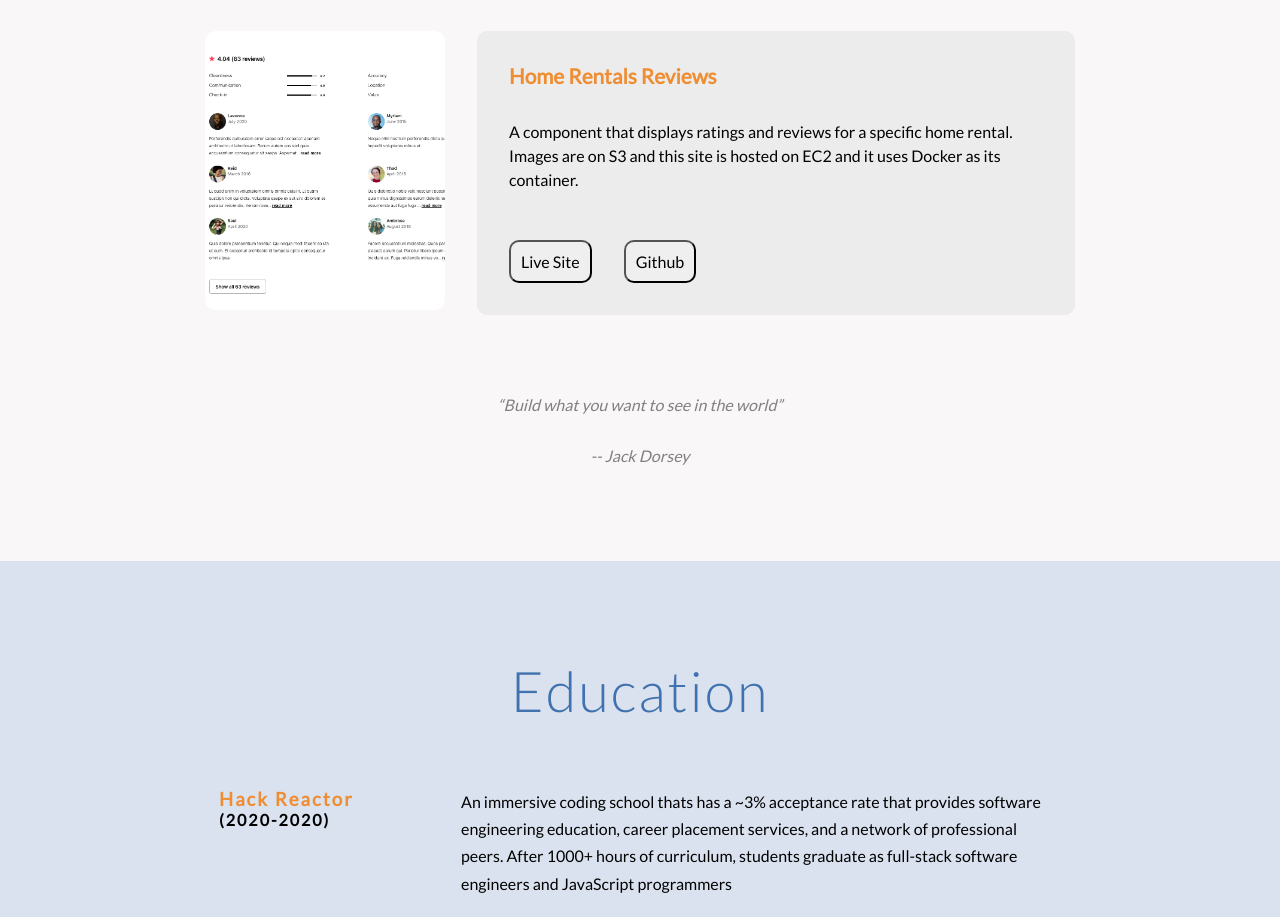
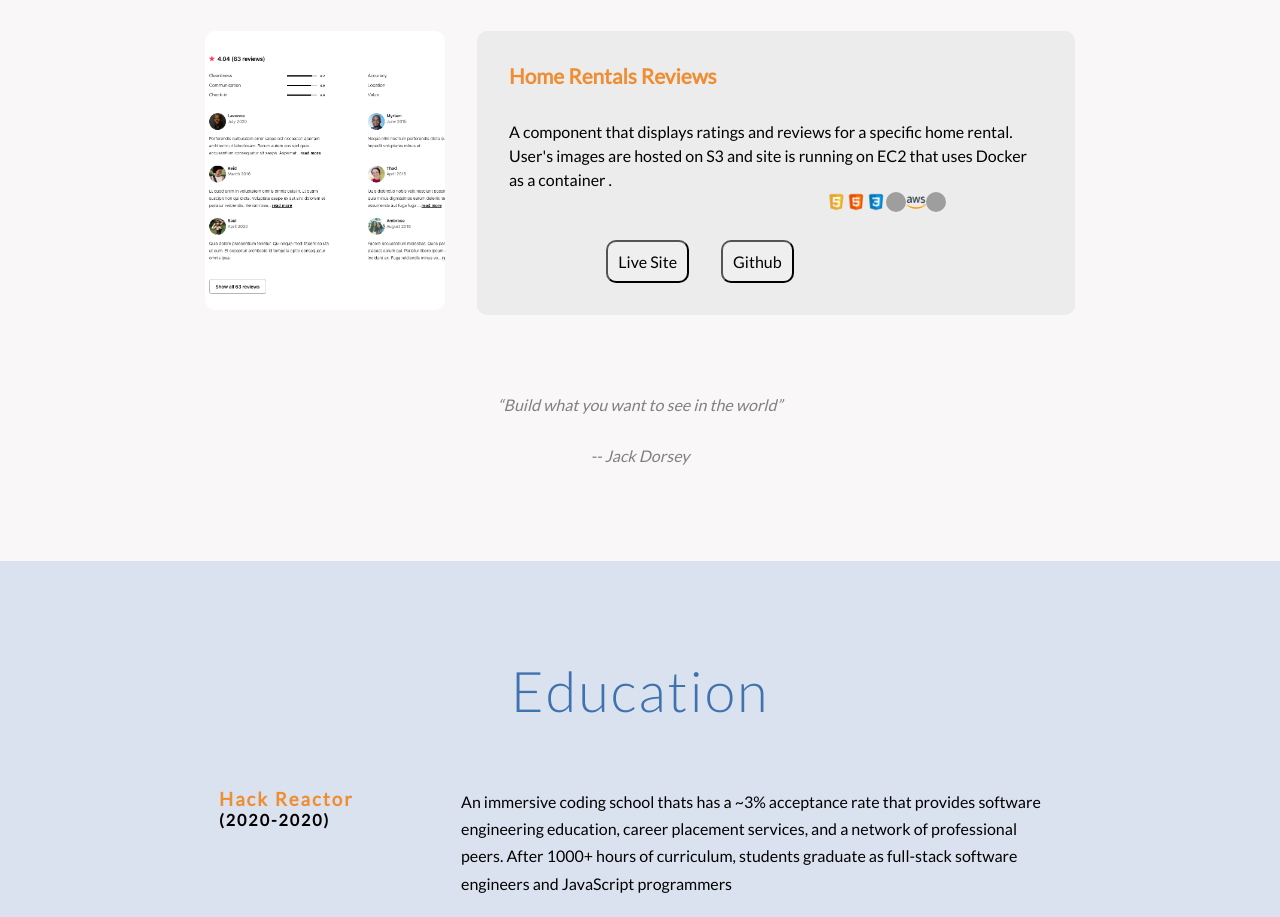
Before and after one commit to nimaester/personalsite, a React (Create React App) app: page / in a window 1280 px wide. Shown: the part 4440-5357 px from the top of the page. Built offline with nearby package versions, Linux system fonts and the light colour scheme; grey boxes are pictures that could not be loaded.

Commit message:
added icons projects

```diff
--- a/src/About.js
+++ b/src/About.js
@@ -53,10 +53,10 @@ const AboutMe = forwardRef((props, ref) => {
         </div>
         <p className='invite'>Let's connect! Can't wait to hear from you.</p>
         <div className='links'>
-          <a href='https://www.facebook.com/nim.tayo.12'>
+          <a href='https://www.facebook.com/nim.tayo.12' target="_blank">
             <img className='primary-icon' src={fbLogo} alt='' />
           </a>
-          <a href='https://www.linkedin.com/in/nimtayo/'>
+          <a href='https://www.linkedin.com/in/nimtayo/' target="_blank">
             <img src={linkLogo} alt='' />
           </a>
         </div>
--- a/src/Footer.js
+++ b/src/Footer.js
@@ -5,22 +5,22 @@ const Footer = () => {
     <div className='footer'>
       <ul>
         <li className="first">
-          <a href="https://www.linkedin.com/in/nimtayo/">
+          <a href="https://www.linkedin.com/in/nimtayo/" target="_blank">
           <i className='fab fa-linkedin fa-2x'></i>
           </a>
         </li>
         <li>
-        <a href="https://www.facebook.com/nim.tayo.12">
+        <a href="https://www.facebook.com/nim.tayo.12" target="_blank">
           <i className='fab fa-facebook-square fa-2x'></i>
           </a>
         </li>
         <li>
-        <a href="https://github.com/nimaester">
+        <a href="https://github.com/nimaester" target="_blank">
           <i className='fab fa-github-square fa-2x'></i>
           </a>
         </li>
         <li>
-        <a href="https://twitter.com/nim_tayo">
+        <a href="https://twitter.com/nim_tayo" target="_blank">
           <i className='fab fa-twitter-square fa-2x'></i>
           </a>
         </li>
--- a/src/Projects.js
+++ b/src/Projects.js
@@ -6,9 +6,19 @@ import {
   slideUpAnimation,
 } from "./animations/animation";
 import { useInView } from "react-intersection-observer";
+// Project images
 import project1 from "./img/project1.png";
 import project2 from "./img/project2.png";
 import project3 from "./img/project3.png";
+// Project skills used
+import html from "./icons/html.png";
+import react from "./icons/react.png";
+import docker from "./icons/docker.png";
+import aws from "./icons/aws.png";
+import css from "./icons/css.png";
+import sass from "./icons/sass.png";
+import js from "./icons/js.png";
+
 
 const Projects = forwardRef((props, ref) => {
   const controls = useAnimation();
@@ -35,70 +45,80 @@ const Projects = forwardRef((props, ref) => {
         <div className='project-container'>
           <div className='project'>
             <div className='project-img'>
-              <img src={project1} alt="" />
+              <img src={project1} alt='' />
             </div>
             <div className='project-desc'>
               <h3 className='project-name'>Lo-Fi Player</h3>
               <p>
-                A music player app that displays track art, responsive track duration bar and the common music player commands. I built this app so I have something to listen to when I'm in the zone while coding.
+                A music player app that displays track art, responsive track
+                duration bar and the common music player commands. I built this
+                app so I have something to listen to when I'm in the zone while
+                coding.
               </p>
-              <a href="https://ntmplayer.netlify.app/">
-                <button className='site-link'>
-                  Live Site
-                </button>
+              <a href='https://ntmplayer.netlify.app/' target='_blank'>
+                <button className='site-link'>Live Site</button>
               </a>
-              <a href="https://github.com/nimaester/musicPlayer/tree/main/music-player">
-                <button className='github-link'>
-                  Github
-                </button>
+              <a
+                href='https://github.com/nimaester/musicPlayer/tree/main/music-player'
+                target='_blank'
+              >
+                <button className='github-link'>Github</button>
               </a>
             </div>
           </div>
 
           <div className='project second'>
-
-
             <div className='project-desc two'>
               <h3 className='project-name'>Pokedex 2.0</h3>
               <p>
-                An app that displays information on pokemon. When I was younger and before learning to code, I've always wanted to make a pokedex. This is my take on it.
+                An app that displays information on pokemon. When I was younger
+                and before learning to code, I've always wanted to make a
+                pokedex. This is my take on it.
               </p>
-              <a href="https://dexpoke2.herokuapp.com/">
-                <button className='site-link'>
-                  Live Site
-                </button>
+              <a href='https://dexpoke2.herokuapp.com/' target='_blank'>
+                <button className='site-link'>Live Site</button>
               </a>
-              <a href="https://github.com/nimaester/mvp">
-                <button className='github-link'>
-                  Github
-                </button>
+              <a href='https://github.com/nimaester/mvp' target='_blank'>
+                <button className='github-link'>Github</button>
               </a>
-
             </div>
             <div className='project-img'>
-              <img src={project2} alt="" />
+              <img src={project2} alt='' />
             </div>
           </div>
 
           <div className='project'>
             <div className='project-img'>
-              <img src={project3} alt="" />
+              <img src={project3} alt='' />
             </div>
             <div className='project-desc'>
               <h3 className='project-name'>Home Rentals Reviews</h3>
               <p>
-                A component that displays ratings and reviews for a specific home rental. Images are on S3 and this site is hosted on EC2 and it uses Docker as its container.
+                A component that displays ratings and reviews for a specific
+                home rental. User's images are hosted on S3 and site is running
+                on EC2 that uses Docker as a container .
               </p>
-              <a href="http://3.101.19.195:3003/rooms/88/">
-                <button className='site-link'>
-                  Live Site
-                </button>
+              <div className='project-links'>
+                <div className='links'>
+                  <a href='http://3.101.19.195:3003/rooms/88/' target='_blank'>
+                    <button className='site-link'>Live Site</button>
                   </a>
-              <a href="https://github.com/7LuckyAirbnboiiz/reviews-section">
-                <button className='github-link'>
-                  Github
-                </button>
+                  <a
+                    href='https://github.com/7LuckyAirbnboiiz/reviews-section'
+                    target='_blank'
+                  >
+                    <button className='github-link'>Github</button>
                   </a>
+                </div>
+                <div className="tech-skills">
+                  <img src={js} alt="" />
+                  <img src={html} alt="" />
+                  <img src={css} alt="" />
+                  <img src={react} alt="" />
+                  <img src={aws} alt="" />
+                  <img src={docker} alt="" />
+                </div>
+              </div>
             </div>
           </div>
         </div>
--- a/src/styles/_projects.scss
+++ b/src/styles/_projects.scss
@@ -71,6 +71,18 @@ $bg-2: #f9f7f7;
     color: $orange;
     padding-bottom: 2rem;
   }
+  .project-links {
+    display: flex;
+    justify-content: center;
+    align-content: center;
+  }
+  .tech-skills {
+    display: flex;
+    img {
+      width: 20px;
+      height: 20px;
+    }
+  }
 
 
 }
--- a/src/styles/app.scss
+++ b/src/styles/app.scss
@@ -4,6 +4,10 @@
   font-family: 'Lato', sans-serif;
   // -webkit-font-smoothing: antialiased;
   box-sizing: border-box;
+}
+
+p {
+  font-size: 1.1  rem !important;
 }
 
 body {
```
Also changed, not shown: 1 other file (tests, documents, lock files or other folders). Lines whose indentation alone changed are shown as unchanged.
